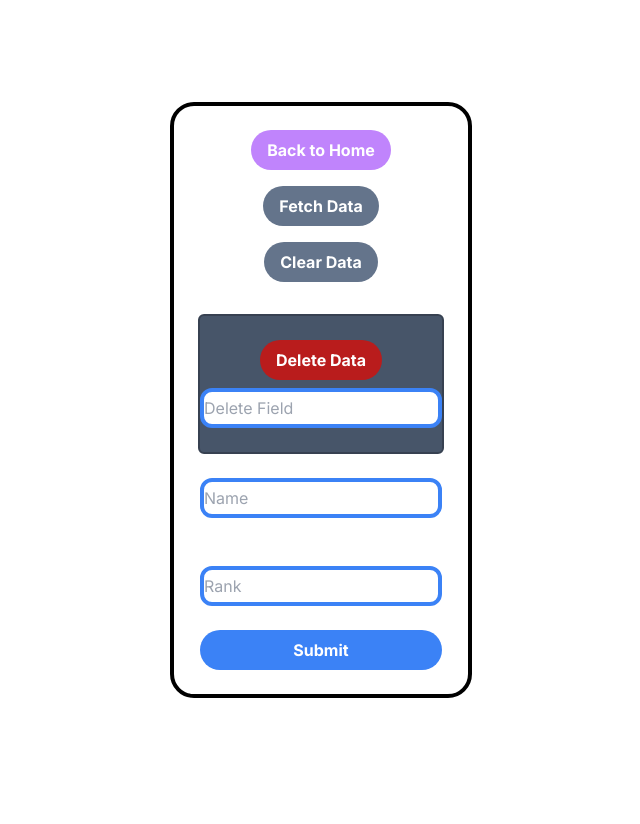
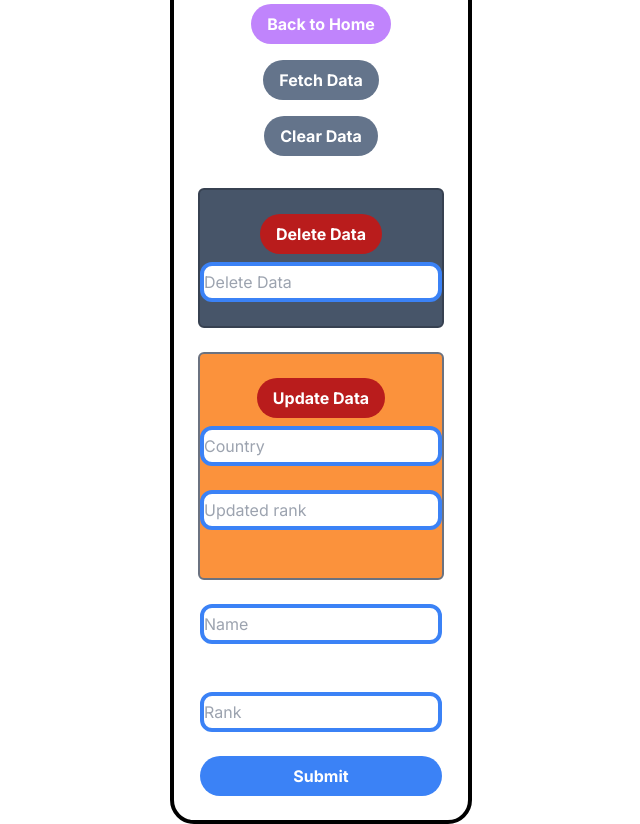
Before and after one commit to azubair2012/fullstack_test1, a Next.js app in the folder frontend/: page /data in a window 1280 px wide. Shown: the whole page, without its empty margins (319-959 px from the left). Before the commit the page ends 800 px from the top, so only its background shows below. Built offline with nearby package versions, Linux system fonts and the light colour scheme.

Commit message:
update function added

```diff
--- a/frontend/app/data/page.jsx
+++ b/frontend/app/data/page.jsx
@@ -6,8 +6,12 @@ const Datapull = () => {
   const [response, setResponse] = useState();
   const [result, setResult] = useState("");
   const [deleted, setDeleted] = useState();
+  const [updateResult, setUpdateResult] = useState("");
+  const [countries, setCountries] = useState([]);
   let nameRef = useRef(null);
   let rankRef = useRef(null);
+  let updateName = useRef(null);
+  let updateRank = useRef(null);
   let deleteRef = useRef(null);
 
   //handle change
@@ -33,7 +37,41 @@ const Datapull = () => {
     rankRef.current.value = "";
   };
   //handle change end
+  //updating data
+  const handleUpdate = async (event) => {
+    event.preventDefault();
+    let name = updateName.current.value;
+    let rank = updateRank.current.value;
+    if (name == "" && rank == "") {
+      alert("Enter a name please.");
+    } else {
+      try {
+        const response = await fetch(`http://localhost:5000/data/${name}`, {
+          method: "PUT",
+          headers: {
+            "Content-Type": "application/json",
+          },
+          body: JSON.stringify({
+            name: name,
+            rank: rank,
+          }),
+        });
 
+        if (response.ok) {
+          const result = await response.json();
+          setUpdateResult(result);
+          updateRank.current.value = "";
+          updateName.current.value = "";
+        } else {
+          console.error("Failed to update data");
+        }
+      } catch (error) {
+        console.error("Error updating data:", error);
+      }
+    }
+  };
+
+  //reading data
   const getData = async () => {
     try {
       const response = await fetch("http://localhost:5000/data", {
@@ -43,13 +81,13 @@ const Datapull = () => {
         },
       });
       const result = await response.json();
-
+      console.log();
       setResponse(result);
     } catch (error) {
       console.log(error);
     }
   };
-  const [countries, setCountries] = useState([]);
+
   //deleting data
   const handleDelete = async () => {
     let deletedValue = deleteRef.current.value;
@@ -83,6 +121,7 @@ const Datapull = () => {
     setResponse(null);
     setResult("");
     setDeleted("");
+    setUpdateResult("");
   };
 
   return (
@@ -107,6 +146,9 @@ const Datapull = () => {
         >
           Clear Data
         </button>
+
+        {/* deleting form */}
+
         <div className="flex flex-col border-2 border-gray-700 rounded-md bg-slate-600 justify-center items-center">
           <button
             onClick={handleDelete}
@@ -119,7 +161,7 @@ const Datapull = () => {
             id="deletedName"
             name="name"
             type="text"
-            placeholder="Delete Field"
+            placeholder="Delete Data"
             ref={deleteRef}
           />
           {deleted && (
@@ -127,6 +169,35 @@ const Datapull = () => {
               {JSON.stringify(deleted.message)}
             </div>
           )}
+        </div>
+
+        {/* Updating form */}
+
+        <div className="mt-6 flex flex-col border-2 border-gray-500 rounded-md bg-orange-400 justify-center items-center">
+          <button
+            onClick={handleUpdate}
+            className="mb-2 mt-6 px-4 py-2 font-bold rounded-full bg-red-700 text-white"
+          >
+            Update Data
+          </button>
+          <input
+            className="mb-6 border-4 rounded-xl border-blue-500 h-10"
+            id="cName"
+            name="name"
+            type="text"
+            placeholder="Country"
+            ref={updateName}
+          />
+          <input
+            className="mb-6 border-4 rounded-xl border-blue-500 h-10"
+            id="cRank"
+            name="name"
+            type="number"
+            placeholder="Updated rank"
+            ref={updateRank}
+          />
+
+          <div className="text-white mb-6">{updateResult.message}</div>
         </div>
 
         <div id="message">{result.message}</div>
```
Also changed, not shown: 2 other files (tests, documents, lock files or other folders).
